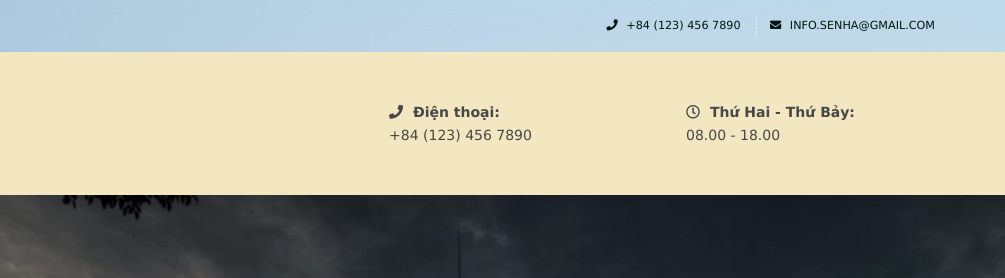
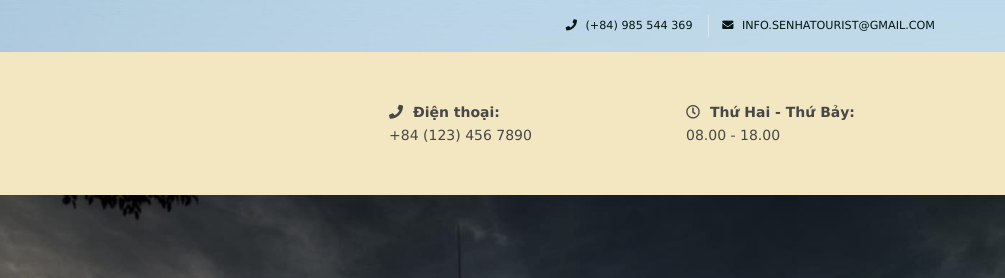
Before and after one commit to yooperlite/yooperlitetrip, a plain HTML site: page index.html in a window 1280 px wide. Shown: the top 278 px of the page, 275-1280 px from the left. Drawn offline with Linux system fonts and the light colour scheme.

Commit message:
Update index.html

```diff
--- a/index.html
+++ b/index.html
@@ -30,8 +30,8 @@ Licence URI: https://www.os-templates.com/template-terms
     </div>
     <div class="fl_right">
       <ul class="nospace">
-        <li><i class="fas fa-phone rgtspace-5"></i> +84 (123) 456 7890</li>
-        <li><i class="fas fa-envelope rgtspace-5"></i> info.senha@gmail.com</li>
+        <li><i class="fas fa-phone rgtspace-5"></i> (+84) 985 544 369</li>
+        <li><i class="fas fa-envelope rgtspace-5"></i> info.senhatourist@gmail.com</li>
       </ul>
     </div>
     <!-- ################################################################################################ -->
```
